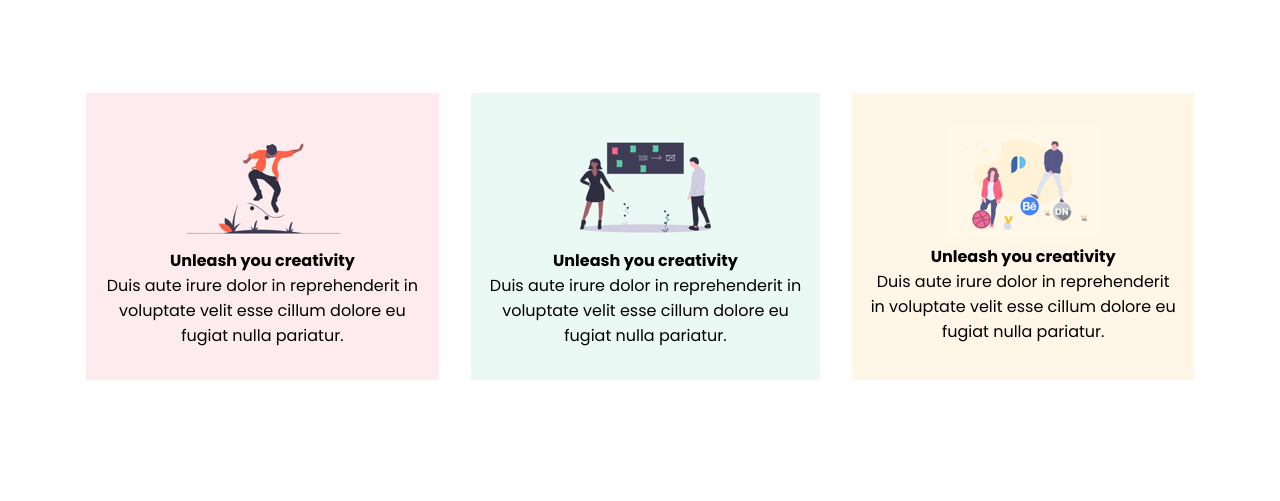
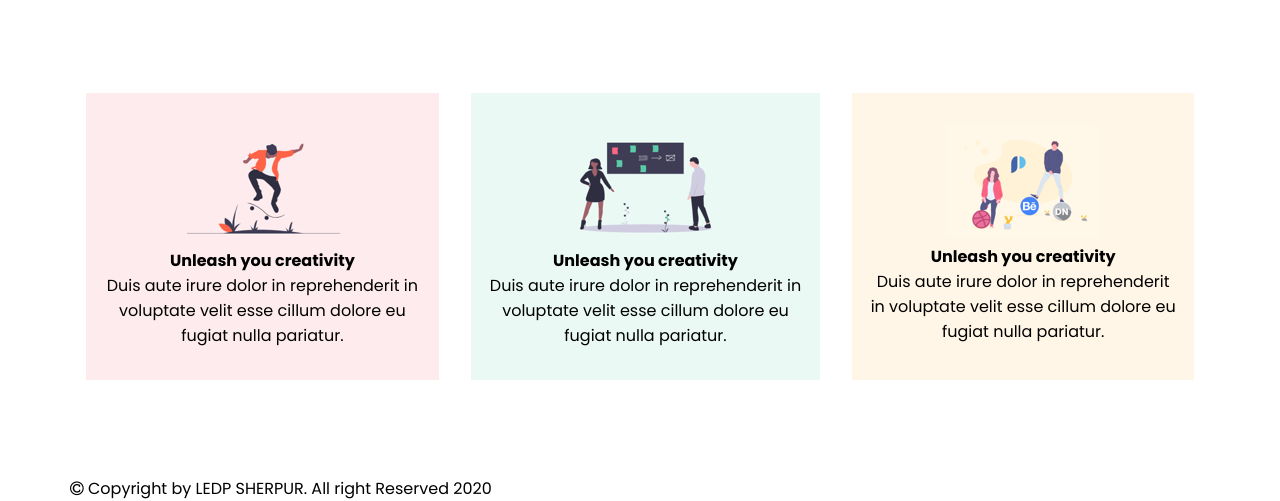
Before and after one commit to Shakia123/Assignment-03-part-1, a plain HTML site: page index.html in a window 1280 px wide. Shown: the part 704-1205 px from the top of the page. Before the commit the page ends 1180 px from the top, so only its background shows below. Drawn offline with Linux system fonts and the light colour scheme.

Commit message:
Add files via upload

```diff
--- a/index.html
+++ b/index.html
@@ -86,5 +86,15 @@
     </div>
     <!-- feature section code end -->
 
+    <!-- footer section code start -->
+    <div class="footer">
+    	<div class="container">
+    		<div class="f-content">
+    			<p><i class="fa fa-copyright"></i> Copyright by <span>LEDP SHERPUR</span>. All right Reserved 2020</p>
+    		</div>
+    	</div>
+    </div>
+    <!-- footer section code end -->
+
 </body>
 </html>
```
